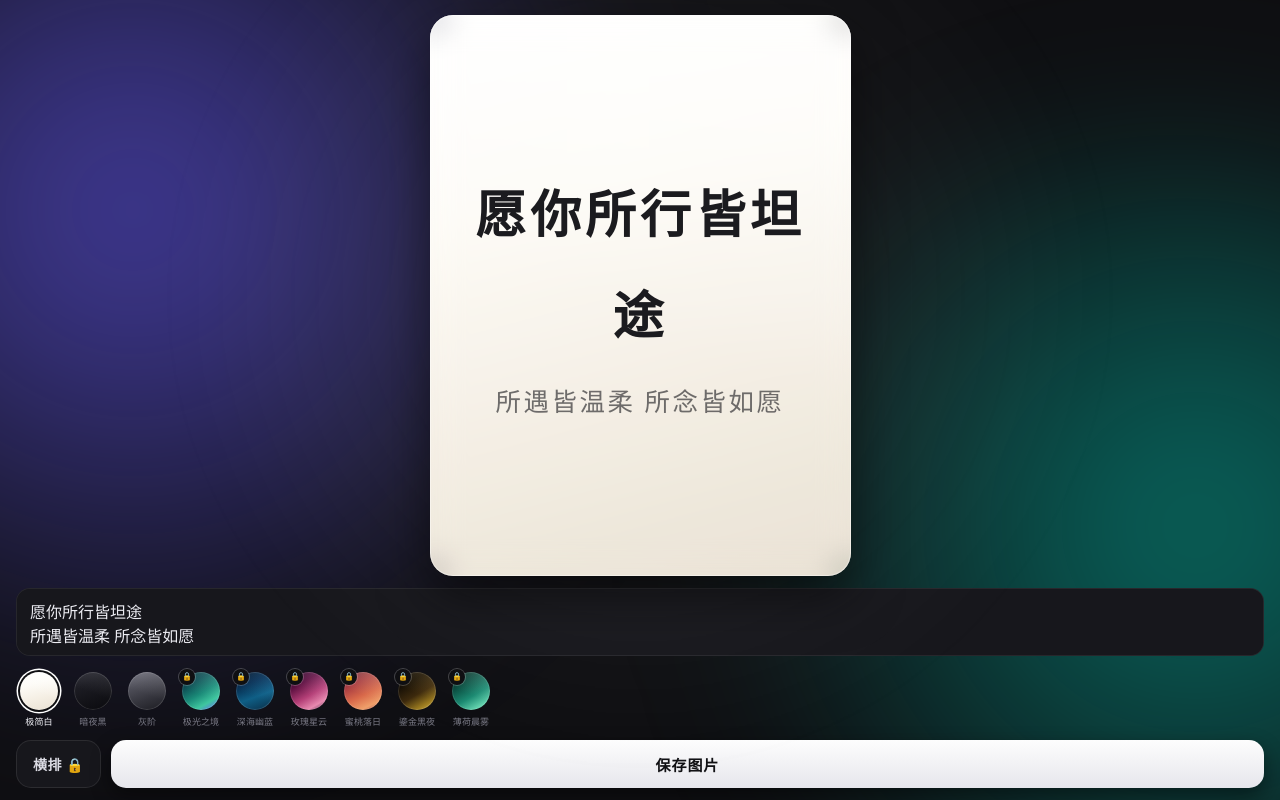
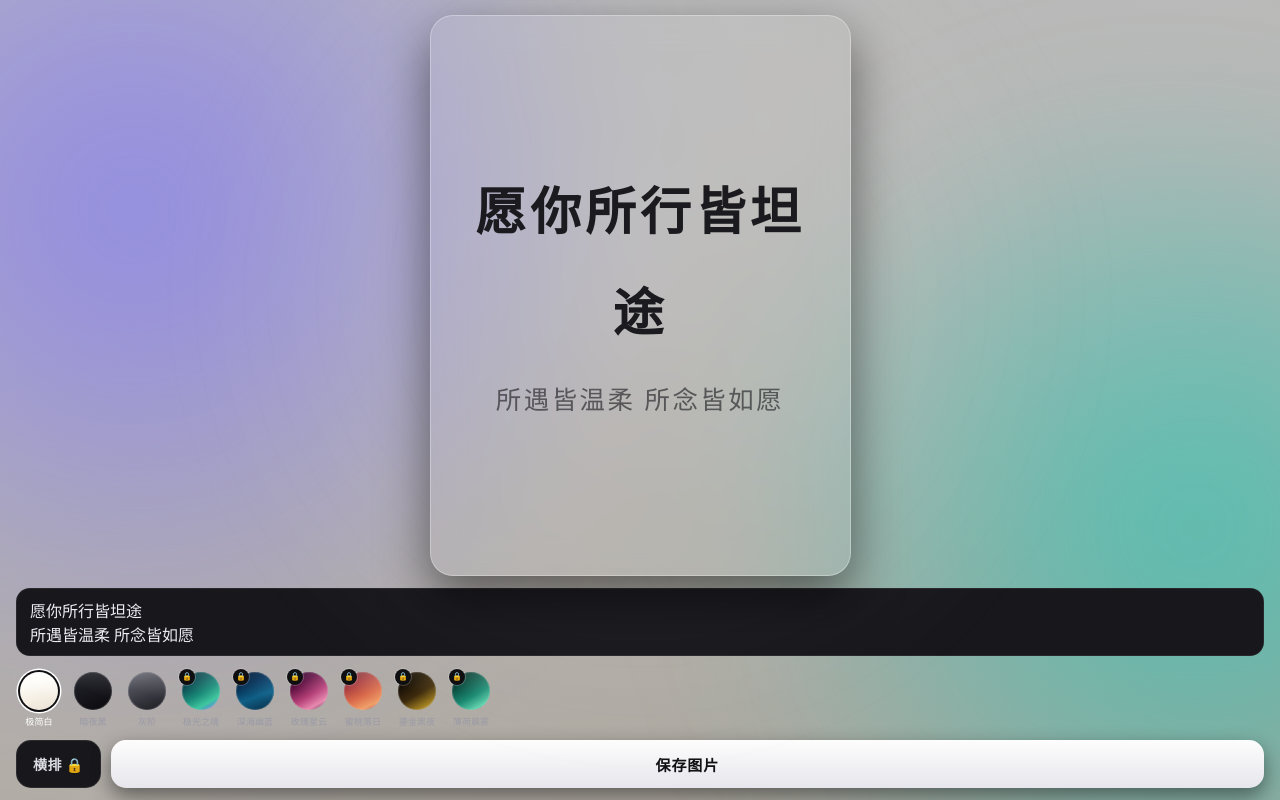
Before and after one commit to wmnbmh/card-maker-tool, a plain HTML site: page index.html in a window 1280 px wide. Drawn offline with nearby package versions, Linux system fonts and the light colour scheme.

Commit message:
Refactor styles and structure in index.html

```diff
--- a/index.html
+++ b/index.html
@@ -10,18 +10,25 @@
 <style>
 *{margin:0;padding:0;box-sizing:border-box;-webkit-tap-highlight-color:transparent;}
 
+html,body{height:100%;overflow:hidden;touch-action:manipulation;overscroll-behavior:none;-webkit-text-size-adjust:100%;}
+html{background:#0f0f12;}
+
 /* ===== 强制衬线体（宋体） ===== */
 body,#txt,#t1,#t2,#ta,#vBtn,#save,#payBox,.swn{
-  font-family:"Noto Serif SC","Songti SC","STSong","Source Han Serif SC",SimSun,Georgia,serif !important;
+  font-family:serif !important;
+  font-family:"Noto Serif SC","Songti SC","STSong","Source Han Serif SC",SimSun,serif !important;
 }
 
-html,body{height:100%;overflow:hidden;background:#0f0f12;touch-action:manipulation;overscroll-behavior:none;-webkit-text-size-adjust:100%;}
 body{
   color:#e9e9ee;
+  background-color:#0f0f12;
+  background-repeat:no-repeat;
+  background-size:cover;
+  background-position:center;
   user-select:none;-webkit-user-select:none;-webkit-touch-callout:none;
 }
 
-/* ===== 背景模糊光斑（两个圆形 div） ===== */
+/* ===== 底层模糊光斑 ===== */
 #glowA,#glowB{
   position:fixed;z-index:0;border-radius:50%;
   filter:blur(80px);
@@ -29,11 +36,11 @@ body{
 }
 #glowA{
   width:72vw;height:72vw;left:-22vw;top:-16vw;
-  background:radial-gradient(circle at 45% 45%,rgba(104,92,255,.60) 0%,rgba(104,92,255,0) 70%);
+  background:radial-gradient(circle at 45% 45%,rgba(120,110,255,.65) 0%,rgba(120,110,255,0) 70%);
 }
 #glowB{
   width:68vw;height:68vw;right:-24vw;bottom:-16vw;
-  background:radial-gradient(circle at 55% 45%,rgba(0,198,178,.50) 0%,rgba(0,198,178,0) 70%);
+  background:radial-gradient(circle at 55% 45%,rgba(0,205,185,.55) 0%,rgba(0,205,185,0) 70%);
 }
 
 #app{
@@ -52,26 +59,33 @@ body{
   background:radial-gradient(circle,rgba(255,255,255,.08) 0%,rgba(255,255,255,0) 70%);
   filter:blur(18px);pointer-events:none;
 }
-#capture-area{position:relative;}
-#bgLayer{position:absolute;inset:0;z-index:0;overflow:hidden;}
 
-/* ===== 卡片：毛玻璃 + 发光边框 + 阴影（强制） ===== */
-#card{
-  position:absolute;inset:0;z-index:1;overflow:hidden;isolation:isolate;
-  background:rgba(255, 255, 255, 0.05) !important;
+/* ===== 卡片本体：全透明毛玻璃（无任何渐变） ===== */
+#capture-area{
+  position:relative;
+  overflow:hidden;
+  isolation:isolate;
+  background: rgba(255, 255, 255, 0.05) !important;
   -webkit-backdrop-filter:blur(15px) !important;
   backdrop-filter: blur(15px) !important;
-  border: 1px solid rgba(255, 255, 255, 0.4) !important;
+  border: 1px solid rgba(255,255,255,0.3) !important;
   box-shadow: 0 20px 50px rgba(0,0,0,0.5) !important;
-  color:#1b1b1f;
 }
-#card.capture{
+#capture-area.capture{
   border-color:transparent !important;
   box-shadow:none !important;
   border-radius:0 !important;
 }
-#capture-area.capture,
-#capture-area.capture #bgLayer{border-radius:0 !important;}
+
+/* 仅在生成图片时出现的渐变底，保证导出的 PNG 不透明 */
+#artBg{
+  position:absolute;inset:0;z-index:0;
+  opacity:0;
+  background-repeat:no-repeat;
+  background-size:cover;
+  background-position:center;
+}
+#capture-area.capture #artBg{opacity:1;}
 
 #inner{
   position:absolute;inset:0;z-index:2;overflow:hidden;
@@ -85,7 +99,7 @@ body{
 #t1,#t2{white-space:pre-wrap;word-break:break-word;overflow-wrap:anywhere;}
 #t1{font-weight:700;letter-spacing:.08em;line-height:2;}
 #t2{font-weight:400;opacity:.62;letter-spacing:.1em;line-height:2;}
-#card.vt #txt{writing-mode:vertical-rl;text-orientation:mixed;}
+#capture-area.vt #txt{writing-mode:vertical-rl;text-orientation:mixed;}
 
 /* ===== 操作区 ===== */
 #panel{flex:0 0 auto;display:flex;flex-direction:column;gap:10px;}
@@ -111,8 +125,8 @@ body{
 }
 .sw:active .dot{transform:scale(.9);}
 .sw.active .dot{box-shadow:0 0 0 2px #0f0f12,0 0 0 3.5px #fff,inset 0 0 0 1px rgba(255,255,255,.14);}
-.swn{font-size:9px;color:#7a7a86;white-space:nowrap;letter-spacing:.01em;}
-.sw.active .swn{color:#f2f2f7;}
+.swn{font-size:9px;color:#9a9aa6;white-space:nowrap;letter-spacing:.01em;}
+.sw.active .swn{color:#fff;}
 .lock{
   position:absolute;top:-3px;left:-3px;width:16px;height:16px;border-radius:50%;
   background:#0f0f12;box-shadow:0 0 0 1px rgba(255,255,255,.22);
@@ -214,13 +228,11 @@ body{
 <div id="app">
   <div id="stage">
     <div id="capture-area">
-      <div id="bgLayer"></div>
-      <div id="card">
-        <div id="inner">
-          <div id="txt">
-            <div id="t1"></div>
-            <div id="t2"></div>
-          </div>
+      <div id="artBg"></div>
+      <div id="inner">
+        <div id="txt">
+          <div id="t1"></div>
+          <div id="t2"></div>
         </div>
       </div>
     </div>
@@ -266,7 +278,7 @@ body{
 (function(){
   'use strict';
   var $=function(id){return document.getElementById(id);};
-  var stage=$('stage'),cap=$('capture-area'),bgLayer=$('bgLayer'),card=$('card'),
+  var stage=$('stage'),cap=$('capture-area'),artBg=$('artBg'),
       inner=$('inner'),txt=$('txt'),t1=$('t1'),t2=$('t2'),ta=$('ta'),
       row=$('tplRow'),saveBtn=$('save'),vBtn=$('vBtn'),
       payMask=$('payMask'),payBox=$('payBox'),payCode=$('payCode'),payErr=$('payErr'),
@@ -276,7 +288,7 @@ body{
 
   var TPL=[
     {id:'white',name:'极简白',premium:false,solid:'#f7f4ee',
-      bg:'linear-gradient(200deg,rgba(255,255,255,.55) 0%,rgba(255,255,255,0) 55%),linear-gradient(165deg,#ffffff 0%,#fdfbf6 32%,#f4eee3 66%,#e8e0d2 100%)',
+      bg:'linear-gradient(200deg,rgba(255,255,255,.5) 0%,rgba(255,255,255,0) 55%),linear-gradient(165deg,#ffffff 0%,#fdfbf6 32%,#f4eee3 66%,#e8e0d2 100%)',
       color:'#1b1b1f'},
     {id:'night',name:'暗夜黑',premium:false,solid:'#141418',
       bg:'linear-gradient(200deg,rgba(255,255,255,.09) 0%,rgba(255,255,255,0) 55%),linear-gradient(160deg,#2c2c35 0%,#1c1c23 34%,#131318 66%,#0a0a0e 100%)',
@@ -335,7 +347,7 @@ body{
   function fit(){
     var availW=Math.max(10,inner.clientWidth-PAD*2);
     var availH=Math.max(10,inner.clientHeight-PAD*2);
-    var isV=card.classList.contains('vt');
+    var isV=cap.classList.contains('vt');
     txt.style.width=isV?'auto':availW+'px';
     txt.style.height=isV?availH+'px':'auto';
     var f=Math.min(isV?availH*0.13:availW*0.15,64);
@@ -356,12 +368,9 @@ body{
     var cw=Math.floor(Math.min(w,h*0.75));
     if(cw<1) return;
     var ch=Math.round(cw*4/3);
-    var r=Math.round(cw*0.055);
     cap.style.width=cw+'px';
     cap.style.height=ch+'px';
-    cap.style.borderRadius=r+'px';
-    bgLayer.style.borderRadius=r+'px';
-    card.style.borderRadius=r+'px';
+    cap.style.borderRadius=Math.round(cw*0.055)+'px';
     inner.style.padding=PAD+'px';
     fit();
   }
@@ -377,13 +386,21 @@ body{
     fit();
   }
 
-  /* ---------- 模板 ---------- */
+  /* ---------- 模板：渐变只上到 body 与导出底层 ---------- */
   function apply(i){
     cur=i;
     var t=TPL[i];
-    bgLayer.style.background=t.bg;
-    bgLayer.style.backgroundColor=t.solid;
-    card.style.color=t.color;
+
+    document.body.style.backgroundImage=
+      'linear-gradient(rgba(10,10,14,.28),rgba(10,10,14,.28)),'+t.bg;
+    document.body.style.backgroundColor=t.solid;
+
+    artBg.style.backgroundImage=
+      'linear-gradient(rgba(255,255,255,.05),rgba(255,255,255,.05)),'+t.bg;
+    artBg.style.backgroundColor=t.solid;
+
+    cap.style.color=t.color;
+
     var kids=row.children;
     for(var k=0;k<kids.length;k++) kids[k].classList.toggle('active',k===i);
     if(kids[i]&&kids[i].scrollIntoView){
@@ -408,7 +425,7 @@ body{
   }
 
   function updateVBtn(){
-    var isV=card.classList.contains('vt');
+    var isV=cap.classList.contains('vt');
     vBtn.textContent=(isV?'竖排':'横排')+(vip?'':' 🔒');
   }
 
@@ -467,18 +484,14 @@ body{
       imageTimeout:0,removeContainer:true,
       onclone:function(doc){
         var de=doc.documentElement,b=doc.body;
-        de.style.width=vw+'px';de.style.height=vh+'px';de.style.overflow='hidden';de.style.background='transparent';
-        if(b){b.style.position='static';b.style.margin='0';b.style.padding='0';b.style.width=vw+'px';b.style.height=vh+'px';b.style.overflow='hidden';b.style.background='transparent';}
+        de.style.width=vw+'px';de.style.height=vh+'px';de.style.overflow='hidden';de.style.background='#0f0f12';
+        if(b){b.style.position='static';b.style.margin='0';b.style.padding='0';b.style.width=vw+'px';b.style.height=vh+'px';b.style.overflow='hidden';b.style.background='#0f0f12';}
         var app=doc.getElementById('app');
         if(app){app.style.height=vh+'px';app.style.overflow='hidden';}
         var ga=doc.getElementById('glowA'),gb=doc.getElementById('glowB');
         if(ga){ga.style.display='none';}
         if(gb){gb.style.display='none';}
-        var c2=doc.getElementById('capture-area');
-        if(c2){c2.style.borderRadius='0';}
-        var bl=doc.getElementById('bgLayer');
-        if(bl){bl.style.borderRadius='0';}
-        var c=doc.getElementById('card');
+        var c=doc.getElementById('capture-area');
         if(c){c.style.borderRadius='0';c.style.boxShadow='none';c.style.borderColor='transparent';}
       }
     };
@@ -494,7 +507,6 @@ body{
     var label=saveBtn.textContent;
     saveBtn.textContent='生成中…';
     cap.classList.add('capture');
-    card.classList.add('capture');
 
     var r=el.getBoundingClientRect();
     var W=Math.max(1,Math.round(r.width));
@@ -505,7 +517,6 @@ body{
 
     function restore(){
       cap.classList.remove('capture');
-      card.classList.remove('capture');
       saveBtn.disabled=false;
       saveBtn.textContent=label;
       busy=false;
@@ -530,7 +541,7 @@ body{
               restore();
               toast('生成失败，请稍后重试');
             });
-        },50);
+        },60);
       });
     });
   }
@@ -567,7 +578,7 @@ body{
 
     vBtn.addEventListener('click',function(){
       var act=function(){
-        card.classList.toggle('vt');
+        cap.classList.toggle('vt');
         updateVBtn();
         fit();
       };
```
